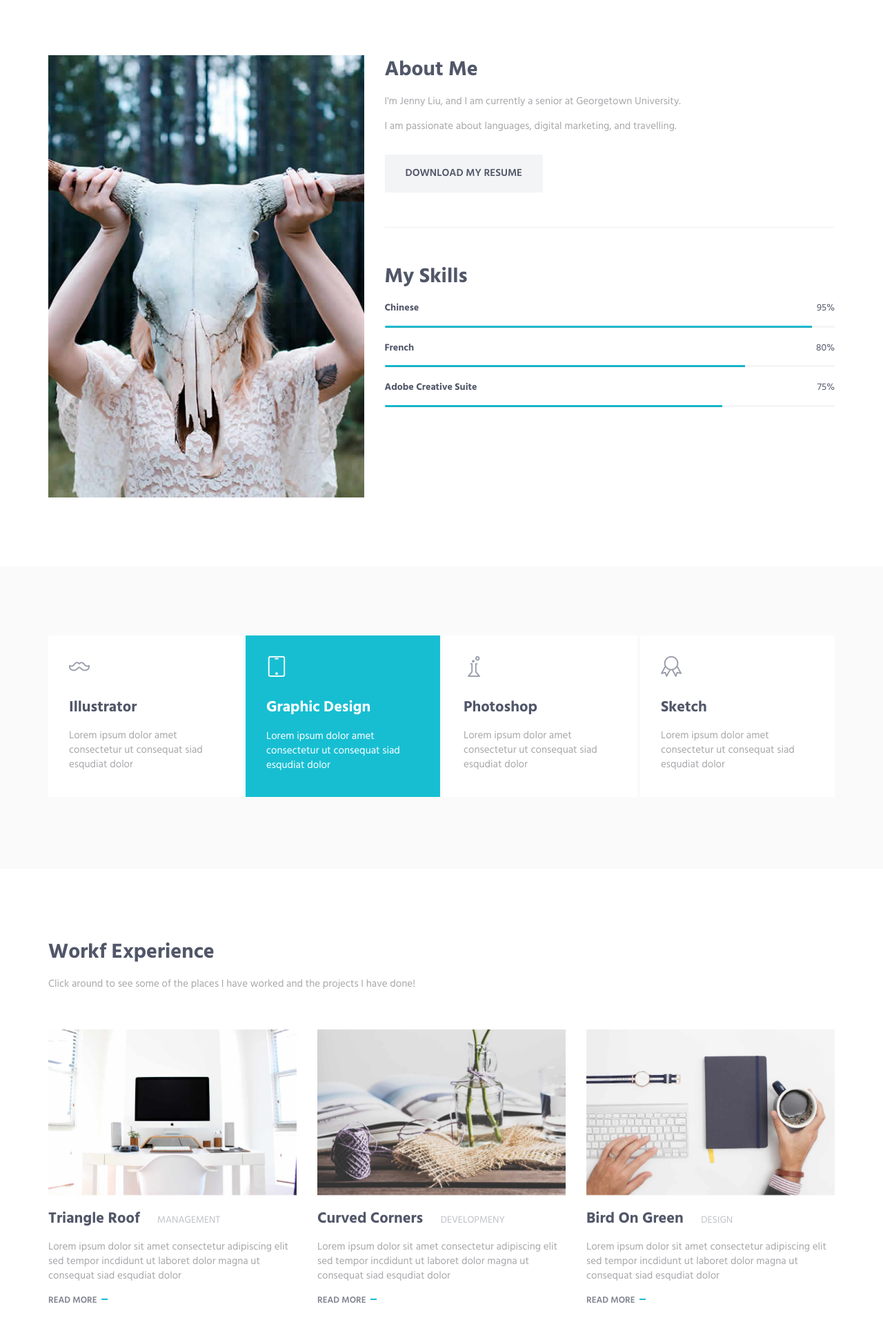
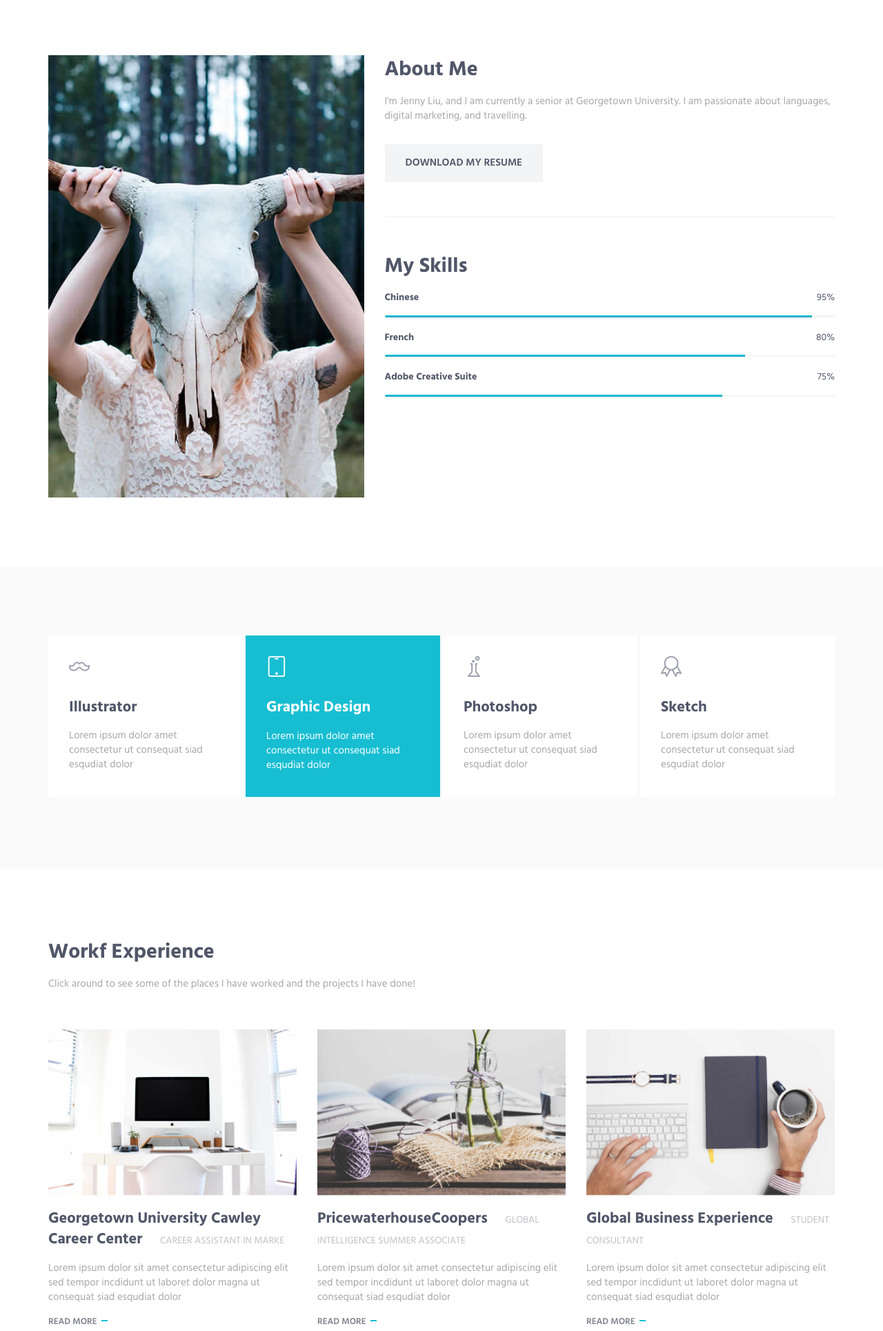
Before and after one commit to jennyliu88/jennyliu88.github.io, a plain HTML site: page index.html in a window 1280 px wide. Shown: the part 640-2569 px from the top of the page at 69% size. Drawn offline with Linux system fonts and the light colour scheme.

Commit message:
Update index.html

```diff
--- a/index.html
+++ b/index.html
@@ -87,7 +87,7 @@
                     <div class="col-sm-6 sm-margin-b-60">
                         <div class="margin-b-30">
                             <h1 class="promo-block-title">Jenny <br/> Liu</h1>
-                            <p class="promo-block-text">Student; Sushi-enthusiast</p>
+                            <p class="promo-block-text">Student. Sushi-enthusiast. Probably sleeping</p>
                         </div>
                         <ul class="list-inline">
                             <li><a href="#" class="social-icons"><i class="icon-social-facebook"></i></a></li>
@@ -121,8 +121,8 @@
                             <div class="margin-b-50">
                                 <div class="margin-b-30">
                                     <h2>About Me</h2>
-                                    <p>I'm Jenny Liu, and I am currently a senior at Georgetown University.</p>
-                                    <p>I am passionate about languages, digital marketing, and travelling.</p>
+                                    <p>I'm Jenny Liu, and I am currently a senior at Georgetown University. I am passionate about languages, digital marketing, and travelling.</p>
+                                    <p></p>
                                 </div>
                                 <a href="#" class="btn-theme btn-theme-md btn-default-bg text-uppercase">Download my Resume</a>
                             </div>
@@ -235,7 +235,7 @@
                                 <img class="img-responsive" src="img/970x647/01.jpg" alt="Latest Products Image">
                             </div>
                         </div>
-                        <h4><a href="#">Triangle Roof</a> <span class="text-uppercase margin-l-20">Management</span></h4>
+                        <h4><a href="#">Georgetown University Cawley Career Center</a> <span class="text-uppercase margin-l-20">Career Assistant in Marke</span></h4>
                         <p>Lorem ipsum dolor sit amet consectetur adipiscing elit sed tempor incdidunt ut laboret dolor magna ut consequat siad esqudiat dolor</p>
                         <a class="link" href="#">Read More</a>
                     </div>
@@ -248,7 +248,7 @@
                                 <img class="img-responsive" src="img/970x647/02.jpg" alt="Latest Products Image">
                             </div>
                         </div>
-                        <h4><a href="#">Curved Corners</a> <span class="text-uppercase margin-l-20">Developmeny</span></h4>
+                        <h4><a href="#">PricewaterhouseCoopers</a> <span class="text-uppercase margin-l-20">Global Intelligence Summer Associate</span></h4>
                         <p>Lorem ipsum dolor sit amet consectetur adipiscing elit sed tempor incdidunt ut laboret dolor magna ut consequat siad esqudiat dolor</p>
                         <a class="link" href="#">Read More</a>
                     </div>
@@ -261,7 +261,7 @@
                                 <img class="img-responsive" src="img/970x647/03.jpg" alt="Latest Products Image">
                             </div>
                         </div>
-                        <h4><a href="#">Bird On Green</a> <span class="text-uppercase margin-l-20">Design</span></h4>
+                        <h4><a href="#">Global Business Experience</a> <span class="text-uppercase margin-l-20">Student Consultant</span></h4>
                         <p>Lorem ipsum dolor sit amet consectetur adipiscing elit sed tempor incdidunt ut laboret dolor magna ut consequat siad esqudiat dolor</p>
                         <a class="link" href="#">Read More</a>
                     </div>
```
